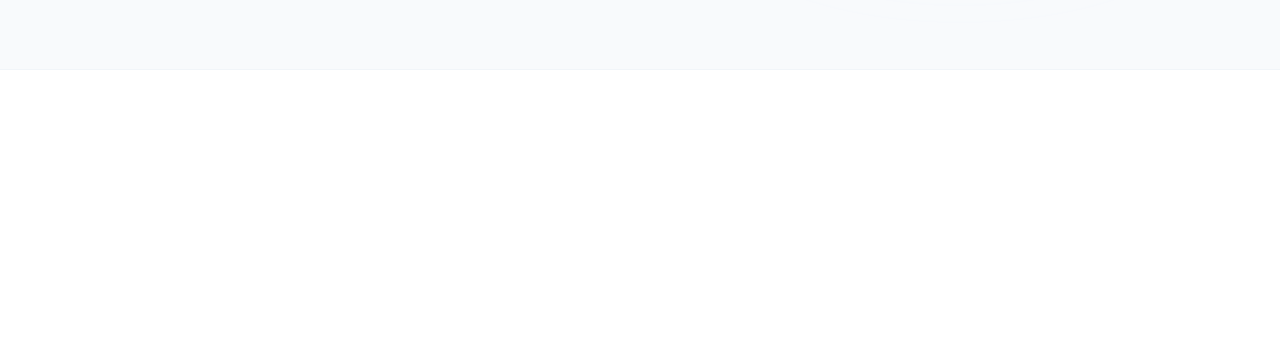
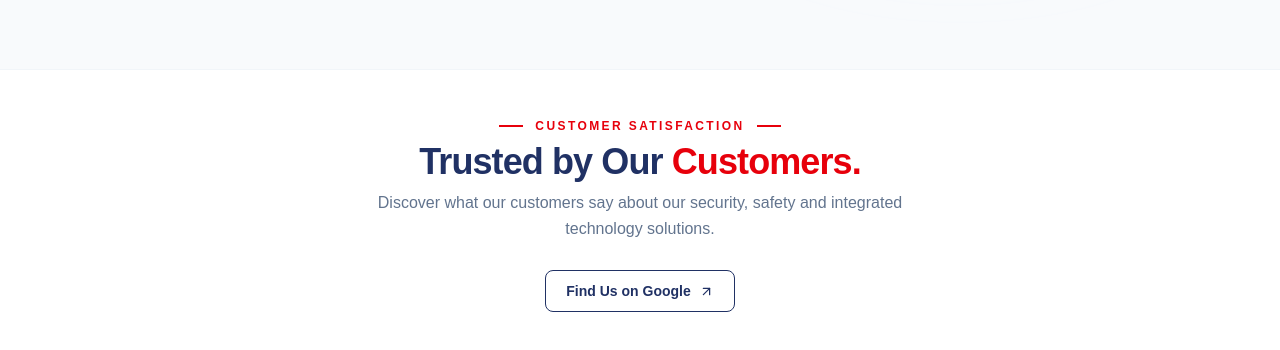
Before and after one commit to Nvd063/cti-website, a Next.js app: page / in a window 1280 px wide. Shown: the part 3639-3989 px from the top of the page. Before the commit the page ends 3709 px from the top, so only its background shows below. Built offline with nearby package versions, Linux system fonts and the light colour scheme.

Commit message:
Reviews section added by WP code

```diff
--- a/src/app/page.tsx
+++ b/src/app/page.tsx
@@ -3,6 +3,7 @@ import CoreServices from "@/components/home/CoreServices";
 import Industries from "@/components/home/Industries";
 import Certifications from "@/components/home/Certifications";
 import NationwideCoverage from "@/components/home/NationwideCoverage";
+import CustomerReviews from "@/components/home/CustomerReviews";
 
 export default function Home() {
   return (
@@ -12,6 +13,7 @@ export default function Home() {
       <Industries />
       <Certifications />
       <NationwideCoverage />
+      <CustomerReviews />
     </main>
   );
 }
--- /dev/null
+++ b/src/components/home/CustomerReviews.tsx
@@ -0,0 +1,94 @@
+
+"use client";
+
+import { useEffect, useRef } from "react";
+import { ArrowUpRight } from "lucide-react";
+
+export default function CustomerReviews() {
+  const widgetRef = useRef<HTMLDivElement>(null);
+
+  useEffect(() => {
+    const container = widgetRef.current;
+
+    if (!container) return;
+
+    const script = document.createElement("script");
+
+    script.src =
+      "https://cdn.trustindex.io/loader.js?da75bd7860885007669618331f3";
+
+    script.async = true;
+    script.defer = true;
+
+    container.appendChild(script);
+
+    return () => {
+      container.replaceChildren();
+    };
+  }, []);
+
+  return (
+    <section
+      id="customer-reviews"
+      aria-labelledby="reviews-heading"
+      className="relative w-full overflow-hidden bg-white py-8 md:py-12"
+    >
+      <div className="mx-auto max-w-7xl px-4 sm:px-6 lg:px-8">
+
+        {/* Section Heading */}
+        <div className="mb-5 text-center md:mb-7">
+
+          <div className="mb-2 flex items-center justify-center gap-3">
+            <span className="h-[2px] w-6 bg-red-600" />
+
+            <span className="text-[10px] font-bold uppercase tracking-[0.2em] text-red-600 md:text-xs">
+              Customer Satisfaction
+            </span>
+
+            <span className="h-[2px] w-6 bg-red-600" />
+          </div>
+
+          <h2
+            id="reviews-heading"
+            className="text-2xl font-bold tracking-tight text-[#203164] sm:text-3xl lg:text-4xl"
+          >
+            Trusted by Our{" "}
+            <span className="text-red-600">
+              Customers.
+            </span>
+          </h2>
+
+          <p className="mx-auto mt-2 max-w-xl text-xs leading-relaxed text-slate-500 sm:text-sm md:text-base">
+            Discover what our customers say about our
+            security, safety and integrated technology solutions.
+          </p>
+
+        </div>
+
+        {/* Trustindex Reviews */}
+        <div
+          ref={widgetRef}
+          className="relative w-full min-w-0"
+        />
+
+        {/* Google Reviews Button */}
+        <div className="mt-4 flex justify-center md:mt-6">
+          <a
+            href="https://www.google.com/maps/search/?api=1&query=CTI+System+and+Solutions+Fire+Safety+Company+Pakistan"
+            target="_blank"
+            rel="noopener noreferrer"
+            className="group inline-flex items-center justify-center gap-2 rounded-lg border border-[#203164] px-5 py-2.5 text-xs font-semibold text-[#203164] transition-colors hover:bg-[#203164] hover:text-white md:text-sm"
+          >
+            Find Us on Google
+
+            <ArrowUpRight
+              size={15}
+              className="transition-transform group-hover:-translate-y-0.5 group-hover:translate-x-0.5"
+            />
+          </a>
+        </div>
+
+      </div>
+    </section>
+  );
+}
```
